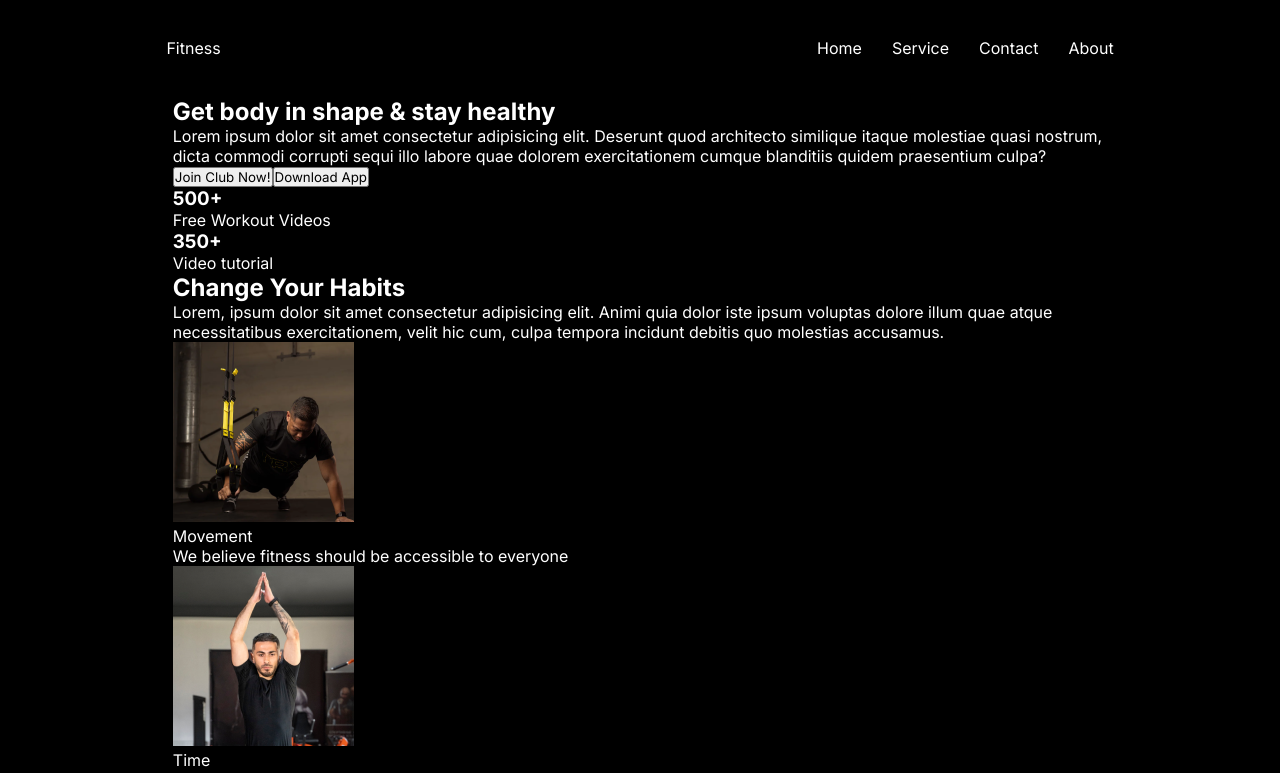
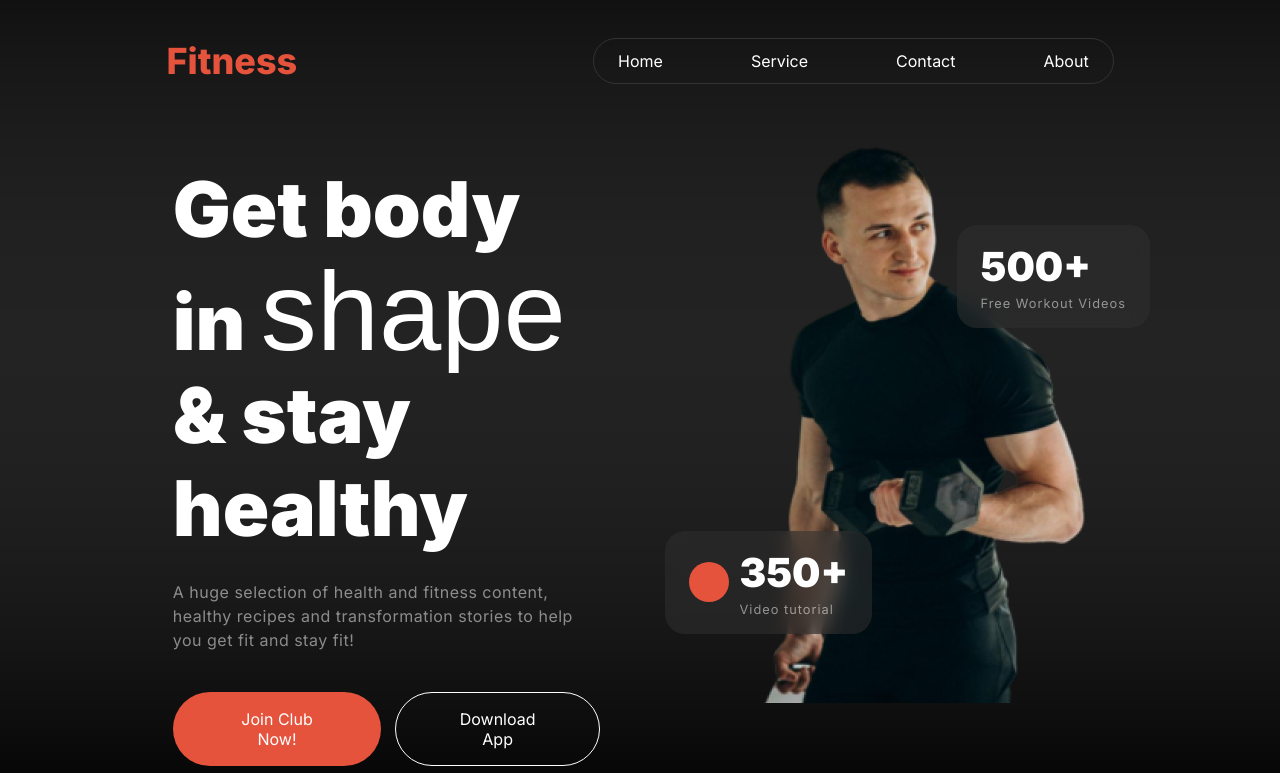
Before and after one commit to t4sn33m-s4h4t/PH-Assignment-2, a plain HTML site: page index.html in a window 1280 px wide. Shown: the top 773 px of the page. Drawn offline with Linux system fonts and the light colour scheme; a web font is replaced by a local one.

Commit message:
join now section done

```diff
--- a/index.html
+++ b/index.html
@@ -1,47 +1,73 @@
 <!DOCTYPE html>
 <html lang="en">
+
 <head>
     <meta charset="UTF-8">
     <meta name="viewport" content="width=device-width, initial-scale=1.0">
     <title>Fitness</title>
+    <link rel="stylesheet" href="https://cdnjs.cloudflare.com/ajax/libs/font-awesome/5.15.4/css/all.min.css">
+
     <link rel="stylesheet" href="styles/style.css">
 </head>
+
 <body>
     <header class="header">
         <nav class="navbar">
-            <div class="logo">Fitness</div>
+
+            <div class="logo">
+                <i>Fitness</i>
+            </div>
+            <div class="hamburger">
+                <i class="fas fa-bars"></i>
+            </div>
             <ul class="desktop-menu">
-                <li class="menu">Home</li>
-                <li class="menu">Service</li>
-                <li class="menu">Contact</li>
-                <li class="menu">About</li>
+                <li class="menu">
+                    <a href="#">
+                        Home</a>
+                </li>
+                <li class="menu">
+                    <a href="#">
+                        Service</a>
+                </li>
+                <li class="menu">
+                    <a href="#">
+                        Contact</a>
+                </li>
+                <li class="menu">
+                    <a href="#">
+                        About</a>
+                </li>
             </ul>
         </nav>
-        <section>
+        <section class="hero">
             <div class="left">
-                <h1>Get body in shape & stay healthy</h1>
-                <p>Lorem ipsum dolor sit amet consectetur adipisicing elit. Deserunt quod architecto similique itaque molestiae quasi nostrum, dicta commodi corrupti sequi illo labore quae dolorem exercitationem cumque blanditiis quidem praesentium culpa?</p>
+                <h1>Get body in <span>shape</span> & stay healthy</h1>
+                <p class="section-description">A huge selection of health and fitness content, healthy recipes and
+                    transformation stories to help you get fit and stay fit!</p>
+                <div class="btns">
                     <button class="btn-primary">Join Club Now!</button><button>Download App</button>
                 </div>
+            </div>
             <div class="right">
-                <small-card>
+                <img src="./images/Images 2.png" alt="">
+                <div class="small-card">
                     <h3>500+</h3>
                     <p>Free Workout Videos</p>
-                </small-card>
-                <small-card class="primary-small-card">
+                </div>
+                <div class="small-card primary-small-card">
                     <span class="red-circle"></span>
                     <span>
                         <h3>350+</h3>
                         <p>Video tutorial</p>
                     </span>
-                </small-card>
+                </div>
             </div>
         </section>
     </header>
     <main>
         <section class="cng-habits">
             <h2 class="section-title">Change Your Habits</h2>
-            <p class="section-description">Lorem, ipsum dolor sit amet consectetur adipisicing elit. Animi quia dolor iste ipsum voluptas dolore illum quae atque necessitatibus exercitationem, velit hic cum, culpa tempora incidunt debitis quo molestias accusamus.</p>
+            <p class="section-description">We believe fitness should be accessible to everyone, everywhere, regardless of income or access  to a gym.</p>
             <div class="row">
                 <div class="circle-card">
                     <img src="./images/image 3.png" alt="" class="circle-card-image">
@@ -59,56 +85,79 @@
                     <p class="circle-card-description">We believe fitness should be accessible to everyone</p>
                 </div>
                 <div class="circle-card">
-                <img src="./images/image 4.png" alt="" class="circle-card-image">
+                    <img src="./images/image 5.png" alt="" class="circle-card-image">
                     <p class="circle-card-title">Weight Loss</p>
                     <p class="circle-card-description">We believe fitness should be accessible to everyone</p>
                 </div>
             </div>
         </section>
+
         <section class="join-now">
             <div class="left">
                 <h2 class="section-title">Run an Extra
                     Mile Easily</h2>
-                <p class="section-description">We believe fitness should be accessible to everyone, everywhere, regardless of income or access to a gym. With hundreds of professional workouts.</p>
+                <p class="section-description">We believe fitness should be accessible to everyone, everywhere,
+                    regardless of income or access to a gym. With hundreds of professional workouts.</p>
                 <button class="btn-primary">Join Now</button>
             </div>
             <div class="right">
+                <div class="wrap">
+
                 <img src="./images/run.jpg" alt="" class="join-now-image">
                 </div>
+            </div>
         </section>
+
+
+
         <section class="training">
             <h2 class="section-title">Trainings and Exercises</h2>
-            <p class="section-description">We believe fitness should be accessible to everyone, everywhere, regardless of income or access to a gym.</p>
+            <p class="section-description">We believe fitness should be accessible to everyone, everywhere, regardless
+                of income or access to a gym.</p>
             <div class="training-image-gallery">
                 <div class="img-card">
                     <img src="./images/exercise1.jpg" alt="" class="">
-                    <p class="img-card-description">Lorem ipsum dolor sit amet consectetur adipisicing elit. Doloribus.</p>
+                    <p class="img-card-description">Lorem ipsum dolor sit amet consectetur adipisicing elit. Doloribus.
+                    </p>
                 </div>
                 <div class="img-card">
                     <img src="./images/exercise2.jpg" alt="" class="">
-                    <p class="img-card-description">Lorem ipsum dolor sit amet consectetur adipisicing elit. Doloribus.</p>
+                    <p class="img-card-description">Lorem ipsum dolor sit amet consectetur adipisicing elit. Doloribus.
+                    </p>
                 </div>
                 <div class="img-card">
                     <img src="./images/exercise3.jpg" alt="" class="">
-                    <p class="img-card-description">Lorem ipsum dolor sit amet consectetur adipisicing elit. Doloribus.</p>
+                    <p class="img-card-description">Lorem ipsum dolor sit amet consectetur adipisicing elit. Doloribus.
+                    </p>
                 </div>
                 <div class="img-card">
                     <img src="./images/exercise4.jpg" alt="" class="">
-                    <p class="img-card-description">Lorem ipsum dolor sit amet consectetur adipisicing elit. Doloribus.</p>
+                    <p class="img-card-description">Lorem ipsum dolor sit amet consectetur adipisicing elit. Doloribus.
+                    </p>
                 </div>
                 <div class="img-card">
                     <img src="./images/exercise5.jpg" alt="" class="">
-                    <p class="img-card-description">Lorem ipsum dolor sit amet consectetur adipisicing elit. Doloribus.</p>
+                    <p class="img-card-description">Lorem ipsum dolor sit amet consectetur adipisicing elit. Doloribus.
+                    </p>
                 </div>
                 <div class="img-card">
                     <img src="./images/exercise6.jpg" alt="" class="">
-                    <p class="img-card-description">Lorem ipsum dolor sit amet consectetur adipisicing elit. Doloribus.</p>
+                    <p class="img-card-description">Lorem ipsum dolor sit amet consectetur adipisicing elit. Doloribus.
+                    </p>
                 </div>
             </div>
         </section>
+
+
+
+
+
+
+
         <section class="bmi">
             <h2 class="section-title">BMI Calculator</h2>
-            <p class="section-description">We believe fitness should be accessible to everyone, everywhere, regardless of income or access to a gym.</p>
+            <p class="section-description">We believe fitness should be accessible to everyone, everywhere, regardless
+                of income or access to a gym.</p>
             <div class="bmi-chart-calculator">
                 <div class="chart">
                     <h3 class="h3-title">BMI Calculator Chart</h3>
@@ -134,10 +183,12 @@
                             <td>30.0 - and Above</td>
                             <td>Obese</td>
                         </tr>
-                </table></div>
+                    </table>
+                </div>
                 <div class="calculator">
                     <h3 class="h3-title">Calculate your BMI</h3>
-                     <p class="section-description">We believe fitness should be accessible to everyone, everywhere, regardless of income or access to a gym. </p>
+                    <p class="section-description">We believe fitness should be accessible to everyone, everywhere,
+                        regardless of income or access to a gym. </p>
                     <div class="calculator-input-row">
                         <input type="text" name="" id="">
                         <input type="text" name="" id="">
@@ -157,7 +208,8 @@
         </section>
         <section class="team">
             <h2 class="section title">Meet Our Team</h2>
-            <p class="section-description">We believe fitness should be accessible to everyone, everywhere, regardless of income or access to a gym.</p>
+            <p class="section-description">We believe fitness should be accessible to everyone, everywhere, regardless
+                of income or access to a gym.</p>
             <div class="team-cards">
                 <team-card>
                     <img src="./images/trainer1.png" alt="">
@@ -198,10 +250,11 @@
             </div>
         </section>
     </main>
-    <footer class="footer">
+    <!-- <footer class="footer">
         <div class="left">
             <h1 class="footer-logo">Fitness</h1>
-            <p class="footer-description">We believe fitness should be accessible to everyone, everywhere, regardless of income or access to a gym. With hundreds of professional workouts.</p>
+            <p class="footer-description">We believe fitness should be accessible to everyone, everywhere, regardless of
+                income or access to a gym. With hundreds of professional workouts.</p>
         </div>
         <div class="right">
             <div class="left">
@@ -228,6 +281,7 @@
         <div class="copyright">
             All right reserved @Fitness 2024
         </div>
-    </footer>
+    </footer> -->
 </body>
+
 </html>
--- a/styles/style.css
+++ b/styles/style.css
@@ -1,33 +1,297 @@
 @import url('https://fonts.googleapis.com/css2?family=Inter:wght@100..900&display=swap');
-*{
+@import url('https://fonts.cdnfonts.com/css/miama');
+:root {
+    --primary-color: #E6533C;
+}
+
+* {
     margin: 0;
     padding: 0;
-
-        font-family: "Inter", sans-serif;
-        font-optical-sizing: auto;
-        font-style: normal;
-        font-variation-settings:"slnt" 0;
-
+    font-family: "Inter", sans-serif;
+    font-optical-sizing: auto;
+    font-style: normal;
+    font-variation-settings: "slnt" 0;
+    list-style: none;
 }
-body{
+body {
     background-color: black;
     color: white;
-    /* font-weight: 36; */
 }
-section{
-    margin: 0 13.5%;
+
+a{
+    text-decoration: none;
+    color: white;
 }
-.header .navbar{
+button{
+    padding: 16px 50px ;
+    font-size: 600;
+    font-size: 1rem;
+    border-radius: 40px;
+    color: #fff;
+    cursor: pointer;
+    border: 1px solid white;
+    background-color: transparent;
+    transition: all 0.2s ease-in-out;
+}
+button:hover{
+    background-color: var(--primary-color);
+    border: 1px solid transparent;
+}
+.btn-primary{
+    background-color: var(--primary-color);
+    border: 1px solid transparent;
+}
+.btn-primary:hover{
+    border: 1px solid white;
+    background-color: transparent;
+}
+section {
+    display: grid;
+    margin: 5% 13.5%;
+}
+.section-description{
+    font-weight: 400;
+    opacity: .5;
+    letter-spacing: 0.5px;
+    font-size: 1rem;
+    margin: 25px 0 40px 0;
+    line-height: 1.5;
+    color: #fff;
+}
+.section-title{
+    font-weight: 900;
+    font-size: 3rem;
+    margin-bottom: 1rem;
+}
+
+
+
+
+.header {
+    background-image: url('../images/header-bg.png');
+    background-size: cover;
+}
+
+.header .navbar {
     display: flex;
     align-items: center;
     justify-content: space-between;
     padding: 3% 13%;
 }
 
-.header .navbar ul{
+.header .navbar .logo {
+    color: var(--primary-color);
+    font-weight: 800;
+    font-style: italic;
+    font-size: 2.25rem;
+}
+
+.header .navbar .desktop-menu {
     display: flex;
-    gap: 30px;
+    gap: 3rem;
+    border: 1px solid rgb(51, 51, 51);
+    border-radius: 39px;
+    padding: 4px;
 }
-.header .navbar ul li{
-    list-style: none;
+.header .navbar .desktop-menu .menu{
+    padding: 8px 20px;
+    border-radius: 40px;
+    transition: all 0.2s ease-in;
 }
+.header .navbar .desktop-menu .menu:hover{
+    background-color: var(--primary-color);
+}
+.hamburger{
+    display: none;
+}
+.hero{
+    display: grid;
+    grid-template-columns: 1fr 1fr;
+    gap: 80px;
+    height: 85vh;
+    margin-top: 0;
+}
+.hero .left h1{
+    margin-top: 40px;
+    font-weight: 900;
+    font-size: 4.8rem;
+}
+.hero .left h1 span{
+    font-family: 'Miama', sans-serif;
+    font-weight: 400;
+    font-size: 7rem;
+    line-height: 1
+}
+
+.hero .left .btns{
+    display: flex;
+    gap: 14px;
+}
+.hero .right{
+    position: relative;
+}
+.hero .right img{
+    position: absolute;
+    right: 0;
+}
+.hero .small-card{
+    backdrop-filter: blur(10px);
+    background-color: #3030308A;;
+    padding: 17px 24px;
+    border-radius: 20px;
+    display: flex;
+    flex-direction: column;
+    justify-content: center;
+    gap: 5px;
+    position: absolute;
+    top: 15%;
+    right: -10%;
+}
+
+.hero .small-card span{
+    display: flex;
+    flex-direction: column;
+    justify-content: center;
+    gap: 5px;
+}
+.hero .primary-small-card{
+    display: flex;
+    flex-direction: row;
+    justify-content: center;
+    align-items: center;
+    gap: 10px;
+    position: absolute;
+    top:60%;
+    right: 55%;
+
+}
+.hero .small-card h3{
+    font-weight: 900;
+    font-size: 2.5rem;
+}
+.hero .small-card p{
+    font-weight: 400;
+    font-size:0.8rem;
+    opacity: .5;
+    letter-spacing: 1px;
+}
+.hero .red-circle{
+    height: 40px;
+    width: 40px;
+    border-radius: 50%;
+    background-color: var(--primary-color);
+}
+.cng-habits{
+    text-align: center;
+}
+.cng-habits .row{
+    display: grid;
+    grid-template-columns: repeat(4,1fr);
+}
+.cng-habits .section-description{
+    width: 70%;
+margin-left: auto;
+margin-right: auto;
+}
+
+.cng-habits .row .circle-card-image{
+    border-radius: 50%;
+}
+.cng-habits .row .circle-card-title{
+    font-weight: 600;
+    margin-top: 30px;
+}
+
+.cng-habits .row .circle-card-description{
+    font-weight: 400;
+    opacity: .5;
+    letter-spacing: 0.5px;
+    font-size: 1rem;
+    margin: 18px 0;
+}
+
+
+
+
+
+.join-now {
+    background-color: #222222;
+    grid-template-columns: 1fr 1fr;
+gap: 60px;
+    border-radius: 15px;
+
+    padding: 40px 60px;
+
+}
+
+.wrap{
+    width: 366px;
+    height: 320px;
+    overflow: hidden;
+    border-radius: 15px;
+    margin-left: auto;
+}
+.join-now .right img{
+    width: 100%;
+    border-radius: 15px;
+    height: 100%;
+    object-fit: cover;
+    transform: scale(2.5) translate(-65px, 32px);
+}
+.training{
+    margin-top: 100px;
+}
+.bmi{
+    margin: 0;
+    padding: 50px 13.5%;
+}
+
+
+@media (max-width: 576px) {
+    .header{
+        height: 100vh;
+    }
+    .header .navbar .desktop-menu{
+        display: none;
+    }
+    .hamburger{
+        display: block;
+    }
+    .hamburger i {
+        font-size: 24px;
+        cursor: pointer;
+    }
+    .hero{
+        margin-top: 50px;
+        grid-template-columns: 1fr;
+        gap: 0;
+        height: 50vh
+    }
+
+    .hero .left{
+        align-self: start;
+    }
+    .hero .left h1{
+        font-size: 2.2rem;
+    }
+    .hero .btns{
+        justify-content: space-between;
+    }
+    .hero .small-card{
+        top: 60%;
+
+    }
+    .hero .primary-small-card{
+        top: auto;
+        bottom: -700%;
+        right: 50%;
+
+    }
+    .cng-habits{
+
+    margin-top: 250px;
+    }
+    .cng-habits .row{
+        grid-template-columns: repeat(1, 1fr);
+    }
+}
```
Lines whose indentation alone changed are shown as unchanged.
